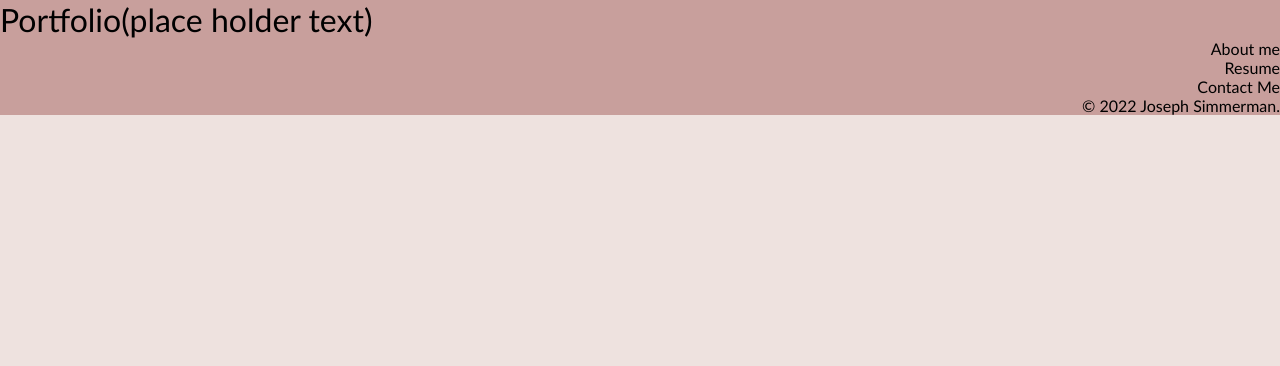
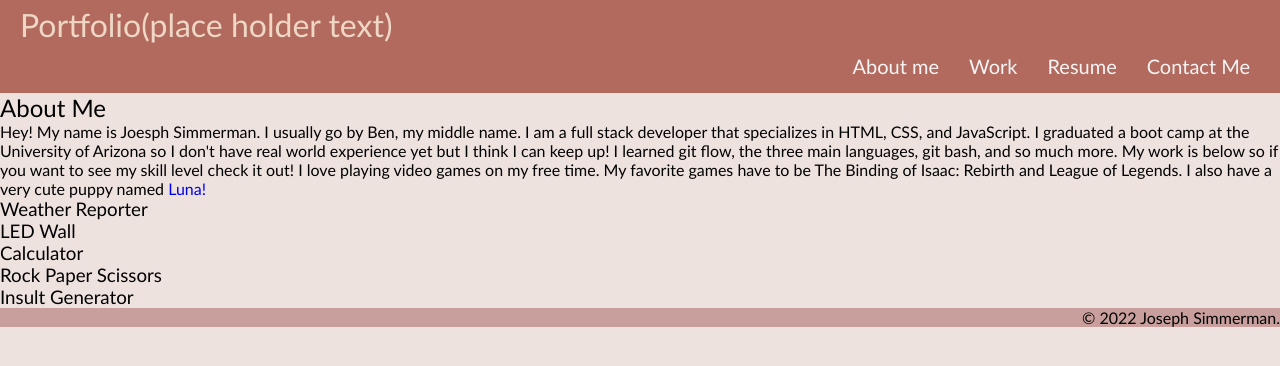
Before and after one commit to FruityOkapi/Challenge-02, a plain HTML site: page index.html in a window 1280 px wide. Drawn offline with Linux system fonts and the light colour scheme.

Commit message:
added more css and html

```diff
--- /dev/null
+++ b/assets/css/style.css
@@ -0,0 +1,99 @@
+:root {
+    --aBlack: #3d3d3d;
+    --aWhite: #f5f5f5;
+    --jeanBlue: #4b4e6d;
+    --iceBlue: #84dcc6;
+    --grayBlue: #95a3b3;
+}
+
+
+* {
+    font-family: 'Trebuchet MS', sans-serif;
+    font-weight: 200;
+    box-sizing: border-box;
+    padding: 0;
+    margin: 0;
+}
+
+body {
+    background-color: #EEE2DF;
+    margin: 0;
+    display: flex;
+    flex-direction: column;
+    min-height: 100vh;
+    justify-content: flex-start;
+}
+
+header{
+    background-color: #B36A5E;
+    color: #EED7C5;
+}
+
+nav {
+
+}
+
+h1 {
+    padding-top: 5px;
+    padding-left: 20px;
+}
+
+ul {
+    list-style-type: none
+}
+
+li {
+    display: inline-block;
+    float: right;
+    padding-top: 10px;
+    padding-bottom: 15px;
+    margin-right: 30px;
+    font-size: 20px;
+}
+
+li a {
+    color: #f5f5f5;
+}
+
+a {
+    text-decoration: none;
+}
+
+footer {
+    background-color: #C89F9C;
+}
+
+/*Placeholder for the copywrite*/
+h6{
+    font-size: 16px;
+}
+
+/*This is the classes category*/
+.card{
+
+}
+
+.aboutMe  {
+
+}
+
+.work {
+
+}
+
+.contactMe {
+
+}
+
+/*This is the id category*/
+#text-right {
+    text-align: right;
+}
+
+#text-left {
+    text-align: left;
+}
+
+#text-center {
+    text-align: center;
+}
--- a/assets/style.css
+++ /dev/null
@@ -1,56 +0,0 @@
-* {
-    font-family: 'Trebuchet MS', sans-serif;
-    font-weight: 200;
-    box-sizing: border-box;
-    padding: 0;
-    margin: 0;
-}
-
-body {
-    background-color: #EEE2DF;
-}
-
-header{
-    background-color: #C89F9C;
-}
-
-
-ul {
-    list-style: none;
-}
-
-footer {
-    background-color: #C89F9C;
-}
-
-/*Placeholder for the copywrite*/
-h6{
-    font-size: 16px;
-    text-align: ;
-}
-
-/*This is the classes category*/
-.aboutMe  {
-
-}
-
-.work {
-
-}
-
-.contactMe {
-
-}
-
-/*This is the id category*/
-#text-right {
-    text-align: right;
-}
-
-#text-left {
-    text-align: left;
-}
-
-#text-center {
-    text-align: center;
-}
--- a/index.html
+++ b/index.html
@@ -4,34 +4,62 @@
     <meta charset="UTF-8">
     <meta http-equiv="X-UA-Compatible" content="IE=edge">
     <meta name="viewport" content="width=device-width, initial-scale=1.0">
-    <link rel="stylesheet" href="./assets/style.css">
+    <link rel="stylesheet" href="./assets/css/style.css">
     <title>My Portfolio</title>
 </head>
 <body>
     <header>
         <h1>Portfolio(place holder text)</h1>
     <nav>
-        <ul id="text-right">
-            <li>About me</li>
-            <li>Resume</li>
-            <li>Contact Me</li>
+        <ul>
+            <li><a href="#contactMe">Contact Me</a></li>
+            <li><a href="#">Resume</a></li>
+            <li><a href="#work">Work</a></li>
+            <li><a href="#aboutMe">About me</a></li>
+
         </ul>
     </nav>
 
     </header>
 
     <main>
-        <section class="aboutMe">
+        <div>
+            <section class="aboutMe">
+                <h2>About Me</h2>
+                <p>Hey! My name is Joesph Simmerman. I usually go by Ben, my middle name. I am a full stack developer that specializes in HTML, CSS, and JavaScript. I graduated a boot camp at the University of Arizona so I don't have real world experience yet but I think I can keep up! I learned git flow, the three main languages, git bash, and so much more. My work is below so if you want to see my skill level check it out! I love playing video games on my free time. My favorite games have to be The Binding of Isaac: Rebirth and League of Legends. I also have a very cute puppy named <a href="https://cdn.discordapp.com/attachments/571905269236367362/1016487237728358420/68411255686__295E9AE9-EF40-47B9-B9A9-94262E1639EC.jpg">Luna!</a></p>
+            </section>
+         </div>
 
-        </section>
+         <div>
+            <section class="work">
+                <div>
+                    <h3>Weather Reporter</h3>
+                </div>
 
-        <section class="work">
+                <div>
+                    <h3>LED Wall</h3>
+                </div>
 
-        </section>
+                <div>
+                    <h3>Calculator</h3>
+                </div>
 
-        <section class="contactMe">
+                <div>
+                    <h3>Rock Paper Scissors</h3>
+                </div>
 
-        </section>
+                <div>
+                    <h3>Insult Generator</h3>
+                </div>
+
+            </section>
+         </div>
+
+         <div>
+            <section class="contactMe">
+
+            </section>
+         </div>
     </main>
 
     <footer>
```
